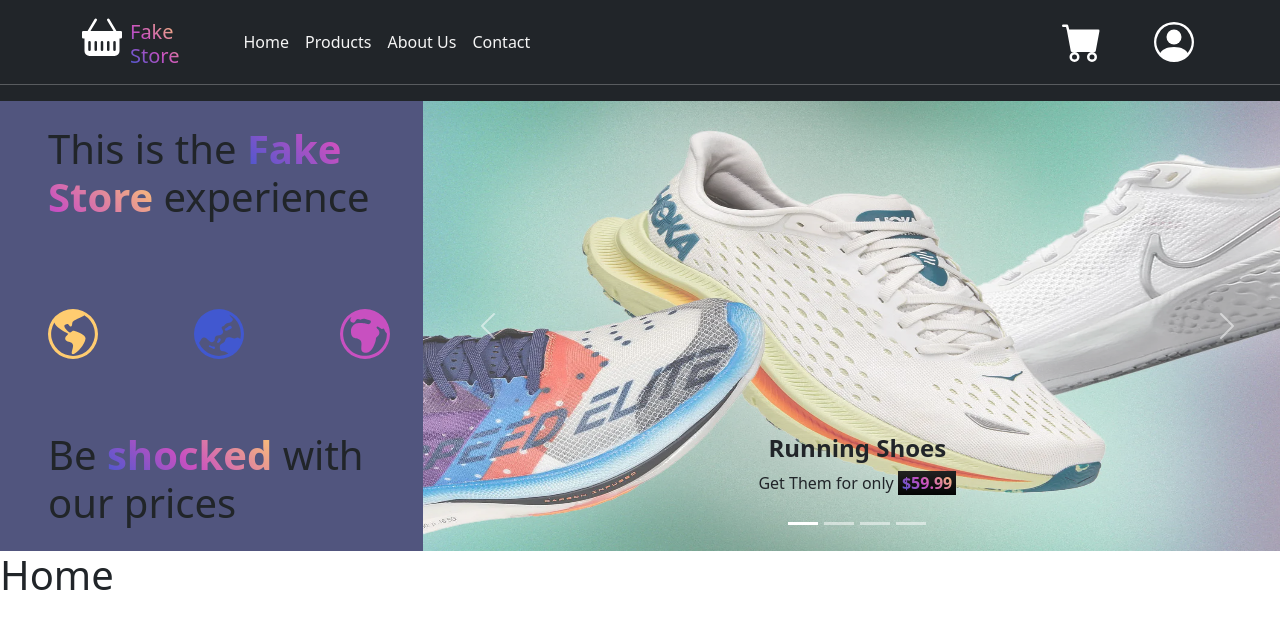
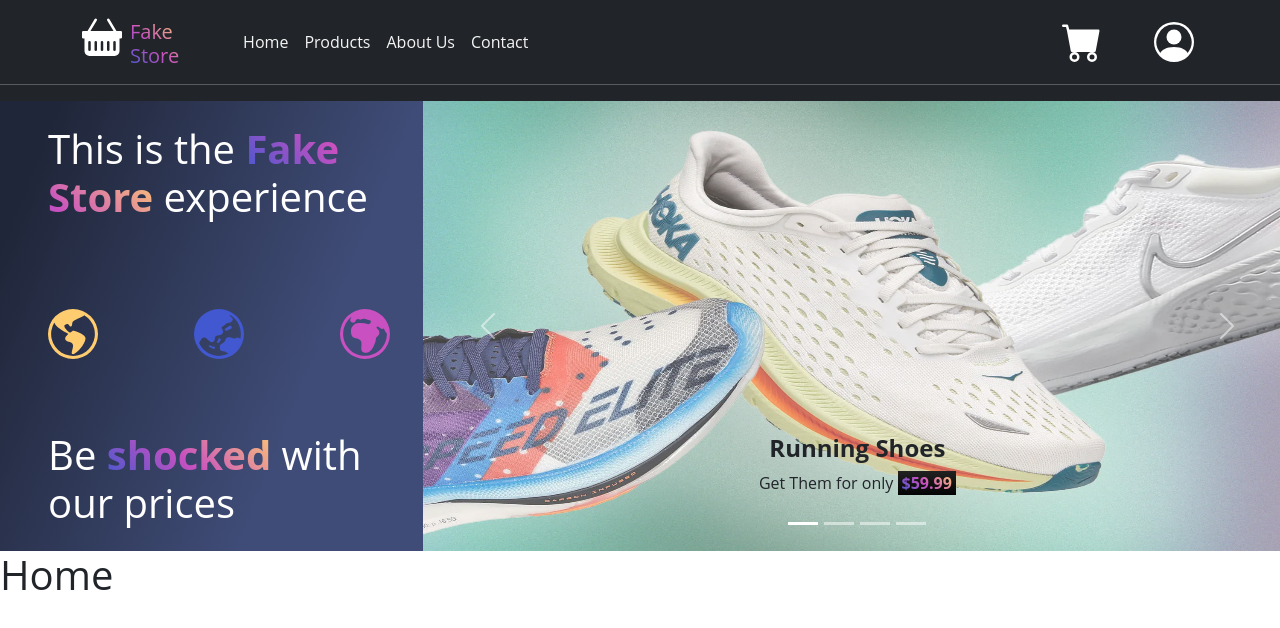
Before and after one commit to lfayala9/shop-next, a Next.js app: page / in a window 1280 px wide. Shown: the top 628 px of the page. Built offline with nearby package versions, Linux system fonts and the light colour scheme.

Commit message:
New styles and functions

```diff
--- a/src/components/Header.jsx
+++ b/src/components/Header.jsx
@@ -1,5 +1,5 @@
 import Image from "next/image";
-import { useState } from "react";
+import { useState, useRef, useEffect } from "react";
 import style from "../styles/Header.module.scss";
 import logo from "../assets/icons/basket-fill.svg";
 import menu from "../assets/icons/list.svg";
@@ -8,14 +8,28 @@ import cart from "../assets/icons/cart-fill.svg";
 import Menu from "./Menu";
 
 const Header = () => {
-
   const [toggle, setToggle] = useState(false);
   const handleToggle = () => {
     setToggle(!toggle);
   };
 
+  const ref = useRef();
+
+  useEffect(() => {
+    const checkIfClickedOutside = (e) => {
+      if (toggle && ref.current && !ref.current.contains(e.target)) {
+        setToggle(false);
+      }
+    };
+
+    document.addEventListener("mousedown", checkIfClickedOutside);
+    return () => {
+      document.removeEventListener("mousedown", checkIfClickedOutside);
+    };
+  }, [toggle]);
+
   return (
-    <header className="bg-dark py-3 shadow-lg mb-0">
+    <header className="bg-dark py-3 shadow-lg mb-0" ref={ref}>
       <div className="container">
         <div className="d-flex align-items-center justify-content-between justify-content-lg-start">
           <Image src={menu} alt="menu" className="mini-menu d-md-none" />
@@ -49,9 +63,14 @@ const Header = () => {
           </ul>
           <span className={style["shopping-cart"]}>
             <Image className="mx-1 mx-md-5" src={cart} alt="cart" />
-          </span >
+          </span>
           <span className={style["user-icon"]}>
-            <Image onClick={handleToggle} className="mx-1" src={user} alt="user" />
+            <Image
+              onClick={()=> setToggle(oldState => !oldState)}
+              className="mx-1"
+              src={user}
+              alt="user"
+            />
           </span>
         </div>
       </div>
--- a/src/containers/Carousel.jsx
+++ b/src/containers/Carousel.jsx
@@ -33,8 +33,8 @@ const Carousel = () => {
   console.log(sampleImages);
   return (
     <section className="slideshow_main d-flex justify-content-end row">
-      <div style={{backgroundColor: '#51557E'}} className="col-4 d-flex align-items-start flex-column">
-        <h1 className="py-4 ps-5">
+      <div style={{background: 'linear-gradient(112.1deg, rgb(32, 38, 57) 11.4%, rgb(63, 76, 119) 70.2%)'}} className="col-lg-4 d-lg-flex d-none align-items-start flex-column">
+        <h1 className="py-4 ps-5 text-white">
           This is the{" "}
           <strong className={style["color_text"]}>Fake Store</strong> experience
         </h1>
@@ -43,12 +43,12 @@ const Carousel = () => {
           <Image src={globe2} alt="globe2" className="mx-5" />
           <Image src={globe3} alt="globe3" className="mx-5" />
         </div>
-        <h1 className="py-3 mt-auto ps-5">
+        <h1 className="py-3 mt-auto ps-5 text-white">
           Be <strong className={style["color_text"]}>shocked</strong> with
           our prices
         </h1>
       </div>
-      <div id="carouselExampleCaptions" className="carousel slide col-8 px-0">
+      <div id="carouselExampleCaptions" className="carousel slide col-12 col-lg-8 px-0">
         <div className="carousel-indicators">
           <button
             type="button"
@@ -77,6 +77,10 @@ const Carousel = () => {
             aria-label="Slide 4"
           ></button>
         </div>
+        <h1 className="py-4 ps-5 text-dark d-lg-none bg-maroon">
+          This is the{" "}
+          <strong className={style["color_text"]}>Fake Store</strong> experience
+        </h1>
         <div className="carousel-inner">
           <div className="carousel-item active">
             <Image
@@ -86,7 +90,7 @@ const Carousel = () => {
               className="d-block w-100 opacity-75"
               alt="Running Shoes"
             />
-            <div className="carousel-caption d-none d-md-block">
+            <div className="carousel-caption">
               <h4 className="text-dark fw-bold">Running Shoes</h4>
               <p className="text-dark">
                 Get Them for only{" "}
@@ -105,7 +109,7 @@ const Carousel = () => {
                 className="d-block w-100 opacity-75"
                 alt={slide.title}
               />
-              <div className="carousel-caption d-none d-md-block">
+              <div className="carousel-caption">
                 <h4 className="text-dark fw-bold">{slide.title}</h4>
                 <p className="text-dark">
                   Get it for only{" "}
--- a/src/styles/Menu.module.scss
+++ b/src/styles/Menu.module.scss
@@ -1,5 +1,6 @@
 .Menu {
     width: 100px;
+    z-index: 1;
     height: auto;
     border-radius: 6px;
     border: 1px solid whitesmoke;
@@ -7,7 +8,8 @@
     position: absolute;
     background-color: #212529;
     top: 5.3rem;
-    right: 3rem;
+    right: 2.6rem;
+    transition: 0.5;
   }
   .Menu ul {
     list-style: none;
--- a/src/styles/globals.css
+++ b/src/styles/globals.css
@@ -1,3 +1,4 @@
 *{
     overflow-x: hidden;
+    font-family: 'Open Sans', sans-serif;
 }
```
